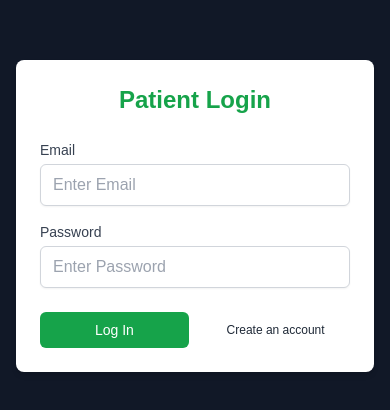
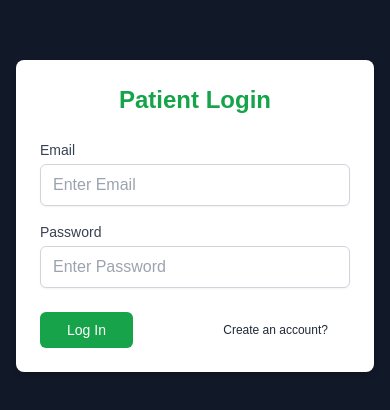
Before and after one commit to subigya-js/Curenet, a Next.js app: page /patient/login in a window 390 px wide. Shown: the part 206-616 px from the top of the page. Built offline with nearby package versions, Linux system fonts and the light colour scheme.

Commit message:
Responsive edited

```diff
--- a/app/components/Patient/PatientLogin.jsx
+++ b/app/components/Patient/PatientLogin.jsx
@@ -72,7 +72,7 @@ const PatientLogin = () => {
           <div className="flex items-center justify-between">
             <button
               type="submit"
-              className="w-[48%] bg-green-600 text-white py-2 px-4 rounded-md hover:bg-green-700 focus:outline-none focus:ring-2 focus:ring-green-500 focus:ring-opacity-50 text-sm"
+              className="w-[30%] bg-green-600 text-white py-2 px-4 rounded-md hover:bg-green-700 focus:outline-none focus:ring-2 focus:ring-green-500 focus:ring-opacity-50 text-sm"
             >
               Log In
             </button>
@@ -81,7 +81,7 @@ const PatientLogin = () => {
               onClick={() => router.push("/patient/register")}
               className="w-[48%] text-gray-800 py-2 px-4 rounded-md hover:underline focus:outline-none text-xs"
             >
-              Create an account
+              Create an account?
             </button>
           </div>
         </form>
--- a/app/components/Patient/PatientRegister.jsx
+++ b/app/components/Patient/PatientRegister.jsx
@@ -158,14 +158,14 @@ const PatientRegister = () => {
           <div className="flex items-center justify-between">
             <button
               type="submit"
-              className="w-[48%] bg-green-600 text-white py-2 px-4 rounded-md hover:bg-green-700 focus:outline-none focus:ring-2 focus:ring-green-500 focus:ring-opacity-50 text-sm"
+              className="w-[30%] bg-green-600 text-white py-2 px-4 rounded-md hover:bg-green-700 focus:outline-none focus:ring-2 focus:ring-green-500 focus:ring-opacity-50 text-sm"
             >
               Sign Up
             </button>
             <button
               type="button"
               onClick={() => router.push("/patient/login")}
-              className="w-[48%] text-gray-800 py-2 px-4 rounded-md hover:underline focus:outline-none text-xs"
+              className="w-[60%] text-gray-800 py-2 px-4 rounded-md hover:underline focus:outline-none text-xs"
             >
               Already Have an Account?
             </button>
```
